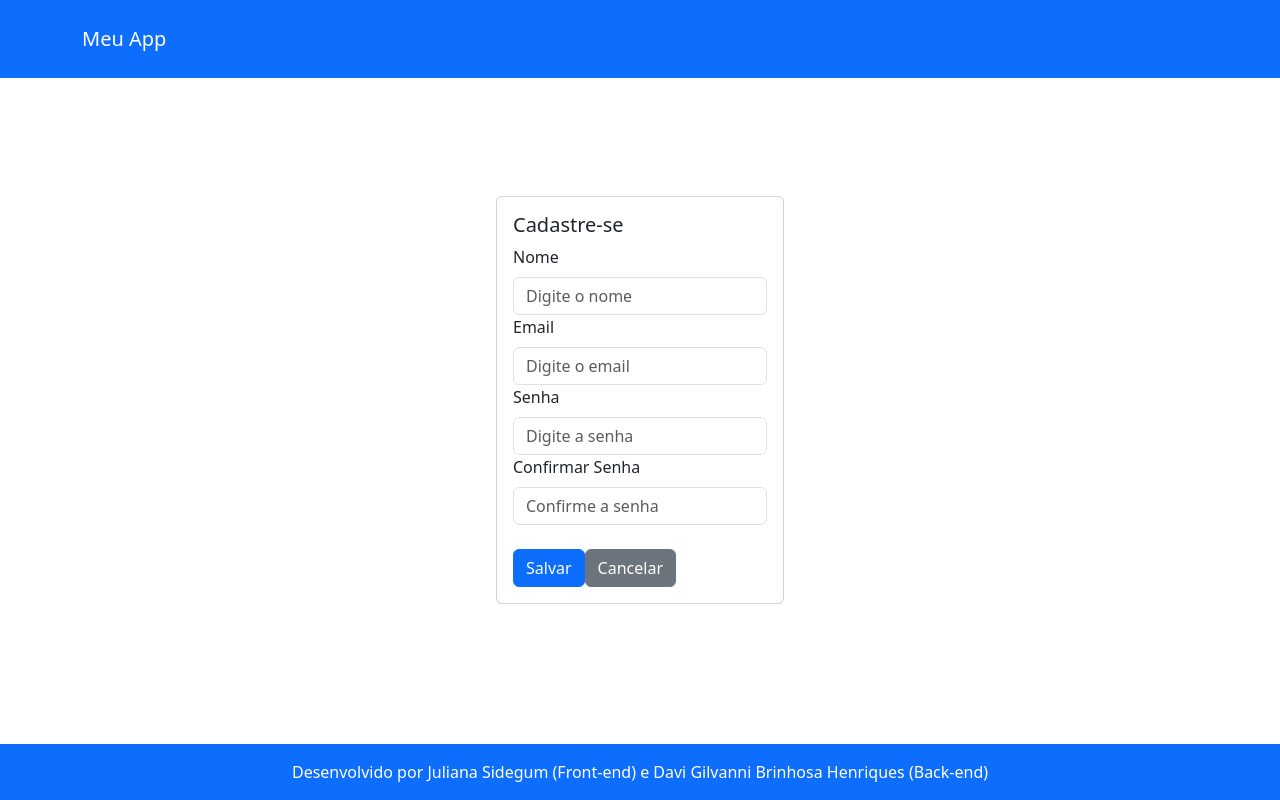
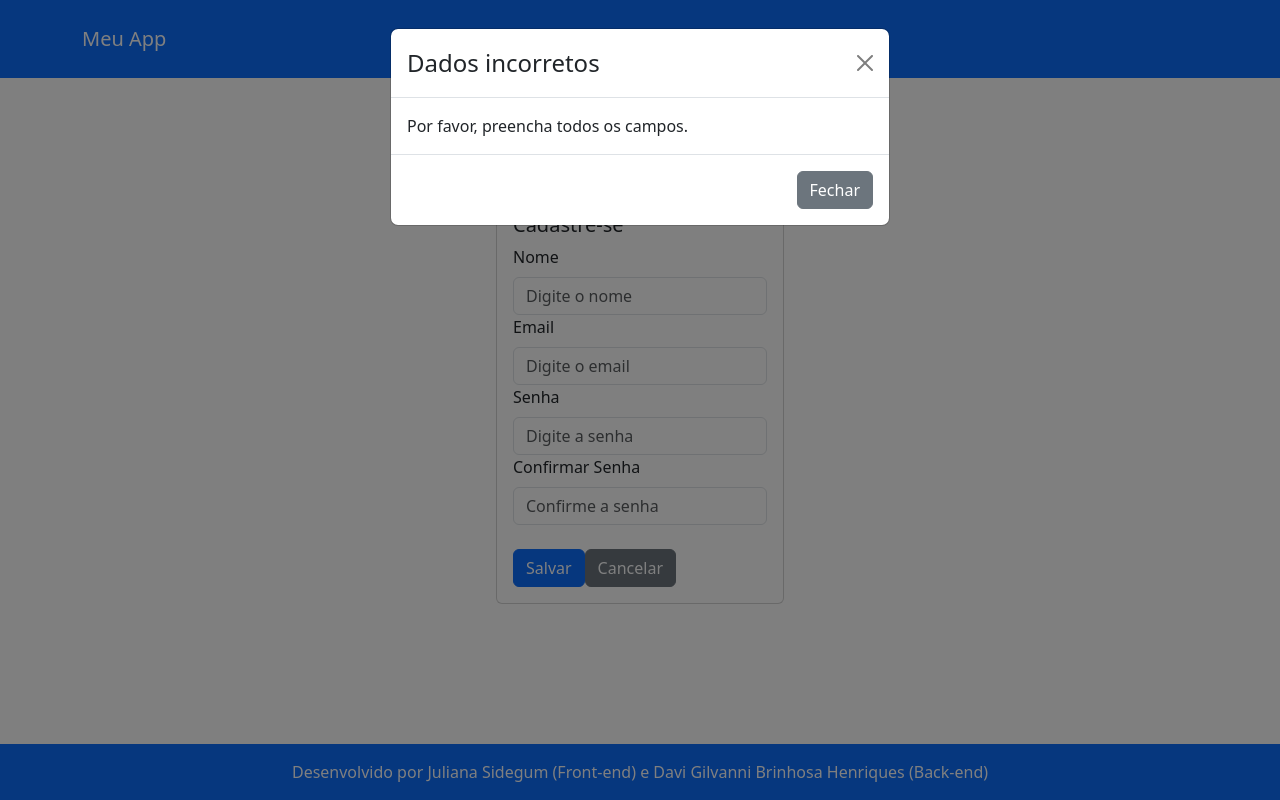
Before and after one commit to jsidegum/work-project-01-app, a React (Create React App) app: page /cadastrar-usuario in a window 1280 px wide. Both pictures are taken after a click on the button "Salvar". Built offline with nearby package versions, Linux system fonts and the light colour scheme.

Commit message:
Criação do component modalAlert e validações no formulário de cadastro do usuário.

```diff
--- /dev/null
+++ b/src/components/modalAlert.js
@@ -0,0 +1,20 @@
+import React from 'react';
+import { Modal, Button } from 'react-bootstrap';
+
+const ModalAlert = ({ titulo, mensagem, handleClose }) => {
+    return (
+        <Modal show={true} onHide={handleClose}>
+            <Modal.Header closeButton>
+                <Modal.Title>{titulo}</Modal.Title>
+            </Modal.Header>
+            <Modal.Body>{mensagem}</Modal.Body>
+            <Modal.Footer>
+                <Button variant="secondary" onClick={handleClose}>
+                    Fechar
+                </Button>
+            </Modal.Footer>
+        </Modal>
+    );
+};
+
+export default ModalAlert;
--- a/src/views/cadastrarUsuario.js
+++ b/src/views/cadastrarUsuario.js
@@ -2,7 +2,8 @@ import React, { useState } from 'react';
 import { Form, Button } from 'react-bootstrap';
 import { useNavigate } from 'react-router-dom';
 import CenteredCard from '../components/card';
-import DOMPurify from 'dompurify'; // Importando a biblioteca DOMPurify
+import DOMPurify from 'dompurify';
+import ModalAlert from '../components/modalAlert';
 
 
 const CadastrarUsuario = () => {
@@ -11,15 +12,35 @@ const CadastrarUsuario = () => {
     const [email, setEmail] = useState('');
     const [senha, setSenha] = useState('');
     const [confirmarSenha, setConfirmarSenha] = useState('');
+    const [showModal, setShowModal] = useState(false);
+    const [mensagemModal, setMensagemModal] = useState('');
 
     const navigate = useNavigate();
-
     const nomeSanitizado = DOMPurify.sanitize(nome); //Testar: <script>alert('Teste ataque XSS!');</script>
 
     const cadastrar = () => {
 
         if (nomeSanitizado !== nome) {
-            alert('O valor do campo Nome contém conteúdo malicioso.');
+            setMensagemModal('O valor do campo Nome contém conteúdo malicioso.');
+            setShowModal(true);
+            return;
+        }
+
+        if (nome === '' || email === '' || senha === '' || confirmarSenha === '') {
+            setMensagemModal('Por favor, preencha todos os campos.');
+            setShowModal(true);
+            return;
+        }
+
+        if (!isValidEmail(email)) {
+            setMensagemModal('O email digitado não é válido.');
+            setShowModal(true);
+            return;
+        }
+
+        if (senha !== confirmarSenha) {
+            setMensagemModal('A senha e a confirmação de senha devem ser iguais.');
+            setShowModal(true);
             return;
         }
 
@@ -31,6 +52,15 @@ const CadastrarUsuario = () => {
 
     const cancelar = () => {
         navigate('/');
+    };
+
+    const handleCloseModal = () => {
+        setShowModal(false);
+    };
+
+    const isValidEmail = (email) => {
+        const emailRegex = /^[^\s@]+@[^\s@]+\.[^\s@]+$/;
+        return emailRegex.test(email);
     };
 
     return (
@@ -83,6 +113,15 @@ const CadastrarUsuario = () => {
                     Cancelar
                 </Button>
             </Form>
+
+            {showModal && (
+                <ModalAlert
+                    titulo="Dados incorretos"
+                    mensagem={mensagemModal}
+                    handleClose={handleCloseModal}
+                />
+            )}
+
         </CenteredCard>
     );
 };
```
